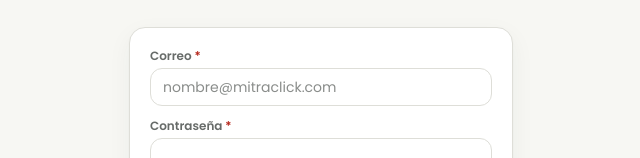
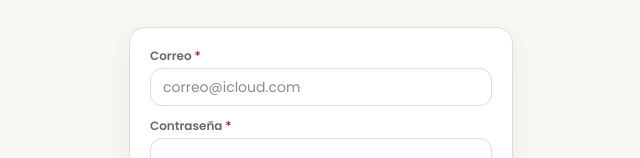
Before and after one commit to santirosado21-spec/crm-mitra-click, a React (Vite) app: page / in a window 1280 px wide. Shown: the part 348-506 px from the top of the page, without its empty margins (319-959 px from the left). Built offline with nearby package versions, Linux system fonts and the light colour scheme; no server answers.

Commit message:
docs(auth): aclarar soporte para correos iCloud

```diff
--- a/src/mitraclick/auth/LoginScreen.tsx
+++ b/src/mitraclick/auth/LoginScreen.tsx
@@ -47,7 +47,7 @@ export function LoginScreen() {
         <div className="mt-6 rounded-2xl border border-mc-line bg-mc-surface p-5 shadow-mc-card">
           <form onSubmit={submit} className="space-y-3">
             <Field id="login-email" label="Correo" required>
-              <TextInput id="login-email" type="email" autoComplete="email" required value={email} onChange={(event) => setEmail(event.target.value)} placeholder="nombre@mitraclick.com" />
+              <TextInput id="login-email" type="email" autoComplete="email" required value={email} onChange={(event) => setEmail(event.target.value)} placeholder="correo@icloud.com" />
             </Field>
             <Field id="login-password" label="Contraseña" required>
               <TextInput id="login-password" type="password" autoComplete="current-password" required value={password} onChange={(event) => setPassword(event.target.value)} />
--- a/src/mitraclick/pages/UsersPage.tsx
+++ b/src/mitraclick/pages/UsersPage.tsx
@@ -25,7 +25,7 @@ const config: ResourceConfig = {
   ],
   fields: [
     { name: 'display_name', label: 'Nombre', type: 'text', required: true },
-    { name: 'email', label: 'Correo', type: 'email', required: true, transform: 'lower', hint: 'Debe ser el mismo correo con el que inicia sesión.' },
+    { name: 'email', label: 'Correo', type: 'email', required: true, transform: 'lower', hint: 'Se permiten correos de iCloud y otros proveedores. Debe coincidir exactamente con la cuenta de Supabase Auth.' },
     { name: 'roles', label: 'Roles', type: 'multiselect', required: true, options: ALL_ROLES.map((role) => ({ value: role, label: ROLE_LABEL[role] })) },
     { name: 'active', label: 'Activo (puede entrar al sistema)', type: 'checkbox' },
   ],
```
Also changed, not shown: 1 other file (tests, documents, lock files or other folders).
